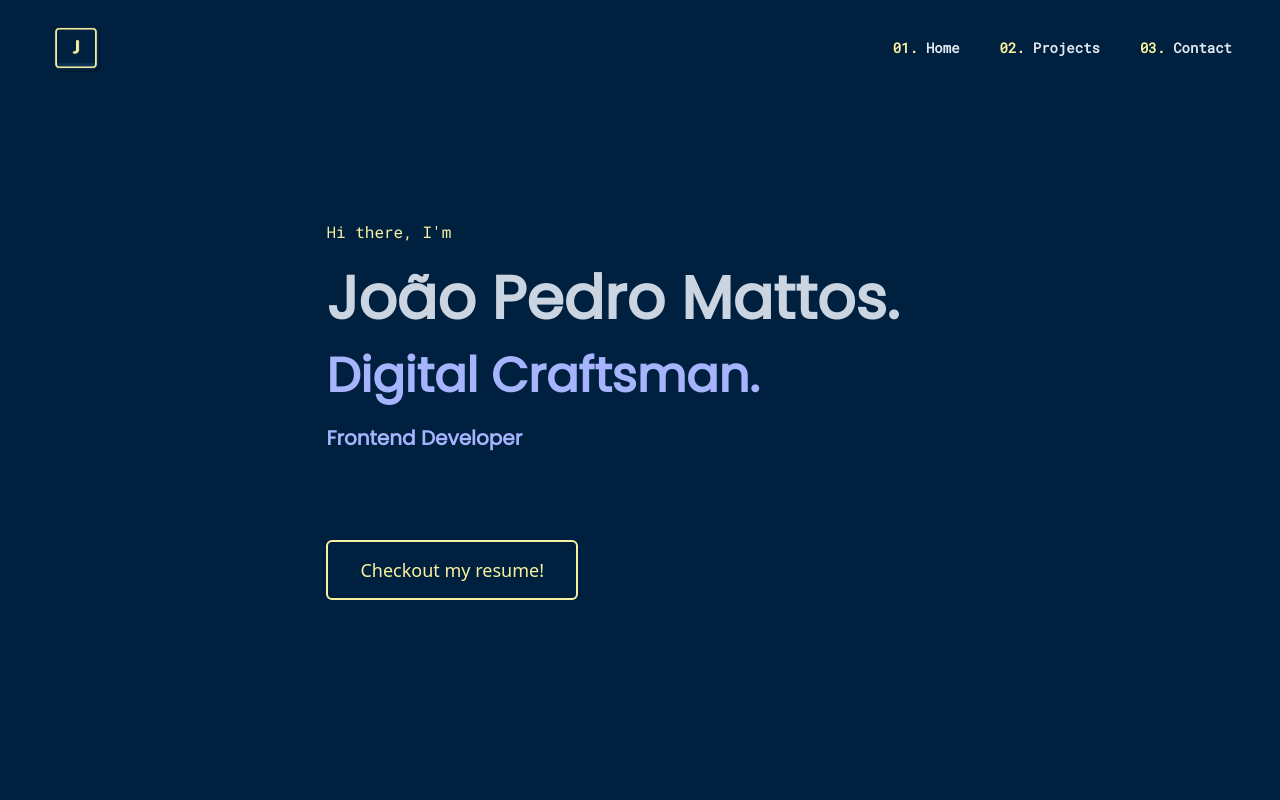
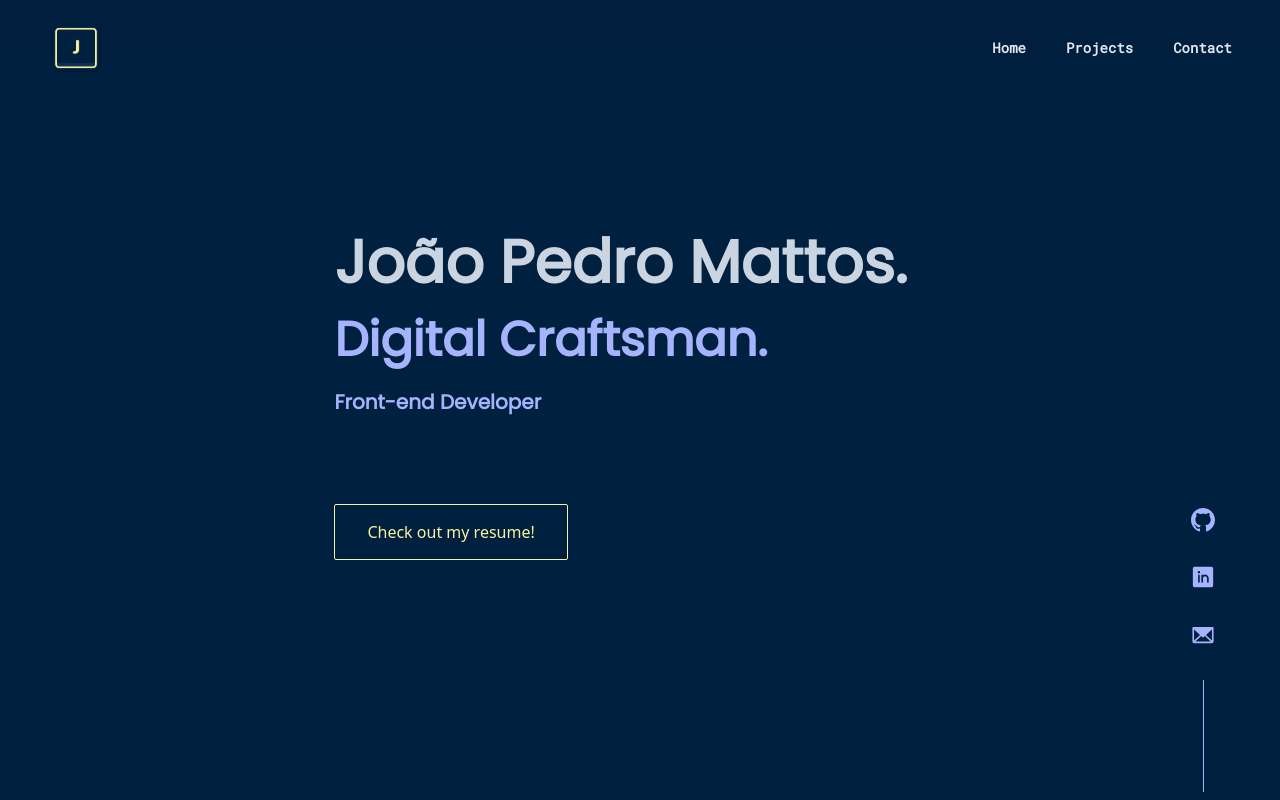
Before and after one commit to jotapemattos/portfolio-jotapemattos, a React (Vite) app: page / in a window 1280 px wide. Built offline with nearby package versions, Linux system fonts and the light colour scheme.

Commit message:
finish the home content

```diff
--- a/package.json
+++ b/package.json
@@ -11,7 +11,8 @@
   "dependencies": {
     "phosphor-react": "^1.4.1",
     "react": "^18.2.0",
-    "react-dom": "^18.2.0"
+    "react-dom": "^18.2.0",
+    "react-icons": "^4.7.1"
   },
   "devDependencies": {
     "@types/react": "^18.0.27",
--- a/src/App.tsx
+++ b/src/App.tsx
@@ -1,8 +1,7 @@
-import { Divide } from 'phosphor-react'
 import { useState } from 'react'
 import Header from './components/Header'
-import HomeContent from './components/HomeContent'
 import MobileList from './components/MobileList'
+import Main from './pages/Main'
 import './styles/index.css'
 
 function App() {
@@ -14,7 +13,7 @@ function App() {
       {isOpen && (
         <MobileList isOpen={isOpen}/>
       )}
-      <HomeContent/>
+      <Main/>
     </div>
   )
 }
--- /dev/null
+++ b/src/components/CurrentProject.tsx
@@ -0,0 +1,8 @@
+import SocialMedia from "./SocialMedia"
+
+export const CurrentProject = () => {
+  return (
+    <div className="flex h-full">
+    </div>
+  )
+}
--- a/src/components/Header.tsx
+++ b/src/components/Header.tsx
@@ -9,7 +9,7 @@ const Header = ({isOpen, setIsOpen}: HeaderProps) => {
 
 
   return (
-    <div className='w-full min-h-header h-header flex items-center justify-between sticky z-0'>
+    <div className='w-full min-h-header bg-main-color/80 h-header flex items-center justify-between sticky top-0 left-0 right-0 z-10'>
       <div className="w-1/2 flex p-4 lg:p-12 mt-10">
         <div className="w-14 h-14">
           <img src="/header-logo.svg" alt=""/>
@@ -18,15 +18,12 @@ const Header = ({isOpen, setIsOpen}: HeaderProps) => {
       <div className="w-1/3 lg:w-1/2 xl:w-1/2 p-4 lg:p-12 mt-10 hidden lg:flex xl:flex items-baseline justify-end lg:justify-end xl:justify-end text-slate-200">
           <div className="w-full flex items-center justify-end font-main text-sm font-bold lg:gap-10">
             <div className="flex gap-2 cursor-pointer hover:text-contrast-color transition-colors duration-300">
-              <p className="text-contrast-color">01.</p>
               <p>Home</p>
             </div>
             <div className="flex gap-2 cursor-pointer hover:text-contrast-color transition-colors duration-300">
-              <p className="text-contrast-color">02.</p>
               <p>Projects</p>
             </div>
             <div className="flex gap-2 cursor-pointer hover:text-contrast-color transition-colors duration-300">
-              <p className="text-contrast-color">03.</p>
               <p>Contact</p>
             </div>
           </div>
--- a/src/components/HomeContent.tsx
+++ b/src/components/HomeContent.tsx
@@ -1,22 +1,19 @@
-import { LinkedinLogo } from "phosphor-react"
+import SocialMedia from "./SocialMedia"
 
 const HomeContent = () => {
   return (
-    <div className="flex h-main">
-      <div className="w-left h-full"></div>
+    <div className="flex justify-center h-full min-h-full w-full">
       <div className="w-center h-full flex flex-col items-center justify-around">
-        <div className="w-4/5 h-2/3 flex flex-col py-10 px-24 gap-6">
-          <h4 className="text-contrast-color text-base font-main">Hi there, I'm</h4>
+        <div className="w-4/5 h-2/3 flex flex-col py-10 px-24 gap-6 ml-36 mt-10">
           <h1 className="text-6xl text-slate-300 font-extrabold font-poppins">João Pedro Mattos.</h1>
           <h2 className="text-5xl text-indigo-300 font-extrabold font-poppins">Digital Craftsman.</h2>
-          <h3 className="text-xl text-indigo-300 font-extrabold font-poppins">Frontend Developer</h3>
+          <h3 className="text-xl text-indigo-300 font-extrabold font-poppins">Front-end Developer</h3>
           <div className="mt-20 h-auto">
-            <a href="#" className="border-2 border-contrast-color py-4 px-8 rounded-md text-lg text-contrast-color cursor-pointer hover:bg-contrast-color/20 transition-colors duration-200">Checkout my resume!</a>
+            <a href="#" target="_blank" className="border border-contrast-color py-4 px-8 rounded-sm text-base text-contrast-color cursor-pointer hover:bg-contrast-color/20 transition-colors duration-200">Check out my resume!</a>
           </div>
         </div>
       </div>
-      <div className="w-right h-full">
-      </div>
+      <SocialMedia/>
     </div>
   )
 }
--- /dev/null
+++ b/src/components/SocialMedia.tsx
@@ -0,0 +1,23 @@
+import { Envelope, LinkedinLogo } from 'phosphor-react'
+import { BsGithub } from 'react-icons/bs'
+
+const SocialMedia = () => {
+  return (
+    <div className="w-right h-full flex justify-end sticky top-0 left-0 right-0 z-10">
+      <div className="flex flex-col items-center justify-end gap-8">
+        <a href="https://github.com/jotapemattos" target='_blank'>
+          <BsGithub size={24} color="#A5B4FC" className="hover:fill-contrast-color"/>
+        </a>
+        <a href="https://www.linkedin.com/in/jo%C3%A3o-pedro-mattos-rodrigues-camargo-23b52a25b/" target='_blank'>
+          <LinkedinLogo size={26} color="#A5B4FC" weight="fill" className="hover:fill-contrast-color"/>
+        </a>
+        <a href="mailto:jpmrc49@gmail.com" target='_blank'>
+          <Envelope size={26} color="#A5B4FC" weight="fill" className="hover:fill-contrast-color"/>
+        </a>
+        <div className="w-line h-28 bg-indigo-300"></div>
+      </div>
+    </div>
+  )
+}
+
+export default SocialMedia
--- /dev/null
+++ b/src/pages/Main.tsx
@@ -0,0 +1,14 @@
+import React from 'react'
+import { CurrentProject } from '../components/CurrentProject'
+import HomeContent from '../components/HomeContent'
+
+const Main = () => {
+  return (
+    <div className="flex flex-col items-center justify-center min-h-main h-main min-w-screen gap-4">
+      <HomeContent/>
+      <CurrentProject/>
+    </div>
+  )
+}
+
+export default Main
--- a/tailwind.config.cjs
+++ b/tailwind.config.cjs
@@ -16,6 +16,9 @@ module.exports = {
       colors: {
         'contrast-color': '#faf1a0'
       },
+      minHeight: {
+        'main': '93%'
+      },
       height: {
         'header': '7%',
         'mobile': '86%',
@@ -24,7 +27,11 @@ module.exports = {
       width: {
         'left': '10%',
         'center': '80%',
-        'right': '10%'
+        'right': '10%',
+        'line': '1px'
+      },
+      transitionTimingFunction: {
+        'up': 'all 0.25s cubic-bezier(0.645,0.045,0.355,1)'
       }
     },
   },
```
Also changed, not shown: 1 other file (tests, documents, lock files or other folders).
